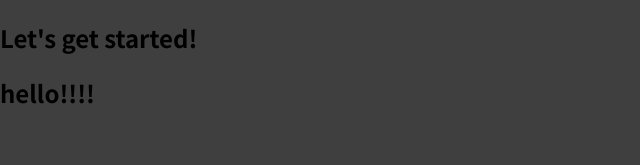
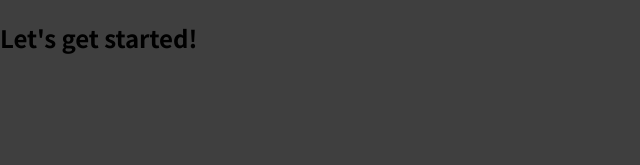
Before and after one commit to HammadSKhan/first-react-app, a JavaScript app: page / in a window 1280 px wide. Shown: the top 165 px of the page, without its empty margins (0-640 px from the left). Built offline with nearby package versions, Linux system fonts and the light colour scheme.

Commit message:
Updated app.js
testing changes

```diff
--- a/src/App.js
+++ b/src/App.js
@@ -2,7 +2,6 @@ function App() {
   return (
     <div>
       <h2>Let's get started!</h2>
-      <h2>hello!!!!</h2>
     </div>
   );
 }
```
